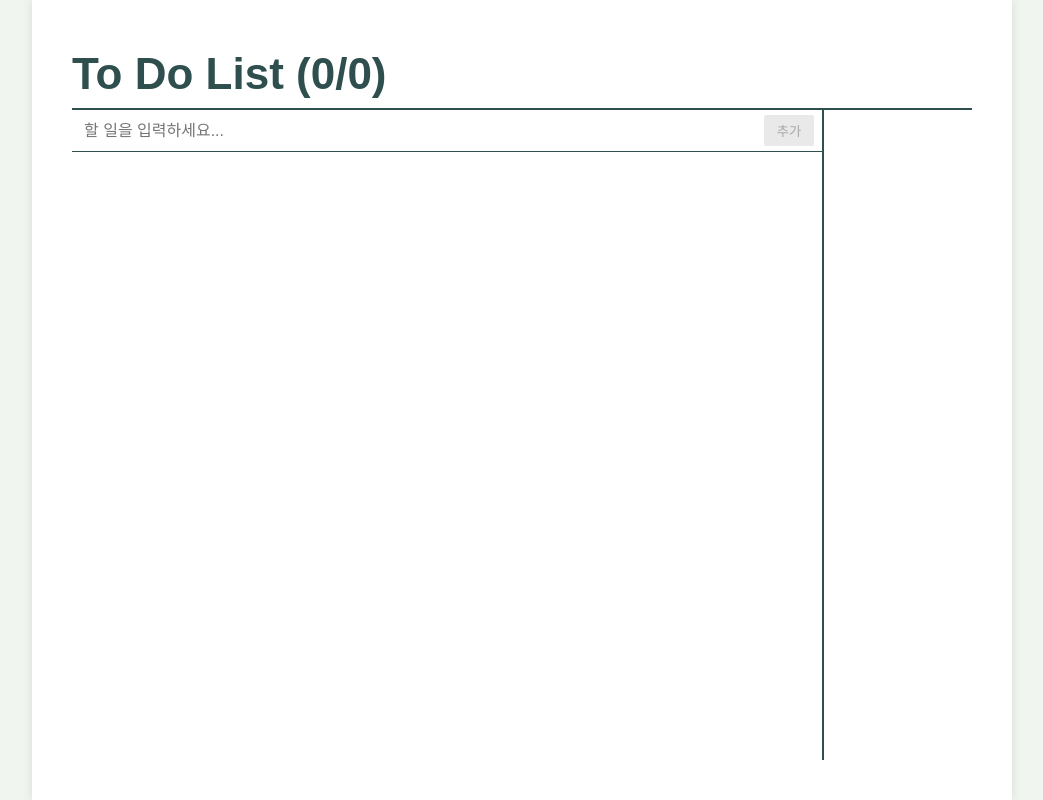
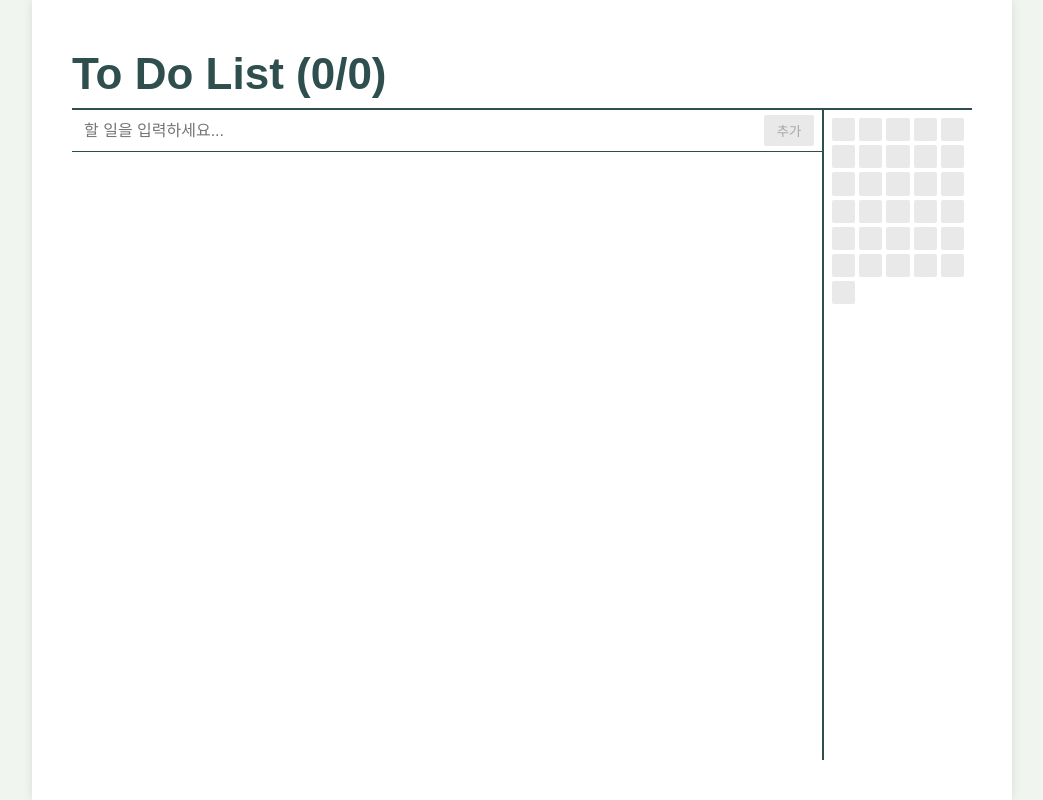
Before and after one commit to CEOS-Developers/react-todo-21th, a React (Vite) app: page / in a window 1280 px wide. Shown: the whole page, without its empty margins (118-1161 px from the left). Built offline with nearby package versions, Linux system fonts and the light colour scheme.

Commit message:
feat: 잔디 UI 구현

```diff
--- /dev/null
+++ b/src/components/Grass/index.tsx
@@ -0,0 +1,16 @@
+import { GrassItem, GrassLayout, GrassWrapper } from './style';
+
+export default function Grass() {
+	return (
+		<GrassWrapper>
+			<GrassLayout>
+				{[
+					0, 1, 2, 3, 4, 5, 6, 7, 8, 9, 10, 11, 12, 13, 14, 15, 16, 17, 18, 119, 20, 21, 22, 23, 24, 25, 26, 27, 28, 29,
+					30,
+				].map((i) => (
+					<GrassItem key={i} />
+				))}
+			</GrassLayout>
+		</GrassWrapper>
+	);
+}
--- /dev/null
+++ b/src/components/Grass/style.tsx
@@ -0,0 +1,26 @@
+import styled from 'styled-components';
+
+export const GrassWrapper = styled.div`
+	border-left: 2px solid darkslategrey;
+	padding: 8px;
+
+	@media (max-width: 639px) {
+		display: none;
+	}
+`;
+
+export const GrassLayout = styled.div`
+	display: grid;
+	grid-template-columns: repeat(5, 1fr);
+	grid-auto-rows: minmax(auto);
+	gap: 4px;
+	height: fit-content;
+`;
+
+export const GrassItem = styled.div`
+	width: 100%;
+	aspect-ratio: 1;
+	margin: auto;
+	background-color: rgb(233, 233, 233);
+	border-radius: 2px;
+`;
--- a/src/pages/Home/index.tsx
+++ b/src/pages/Home/index.tsx
@@ -1,7 +1,8 @@
 import { ChangeEvent, useState } from 'react';
 import TodoItem from '../../components/TodoItem';
-import { Button, Header, Side, Title, TodoContainer, TodoInput, TodoInputBox, TodoList, TodoWrapper } from './style';
+import { Button, Header, Title, TodoContainer, TodoInput, TodoInputBox, TodoList, TodoWrapper } from './style';
 import { TodoDto } from './dto';
+import Grass from '../../components/Grass';
 
 export default function Home() {
 	const [allTodos, setAllTodos] = useState<TodoDto[]>([]);
@@ -81,7 +82,7 @@ export default function Home() {
 						))}
 					</TodoList>
 				</div>
-				<Side />
+				<Grass />
 			</TodoContainer>
 		</TodoWrapper>
 	);
--- a/src/pages/Home/style.tsx
+++ b/src/pages/Home/style.tsx
@@ -47,7 +47,7 @@ export const TodoContainer = styled.div`
 	scrollbar-width: none;
 
 	@media (min-width: 640px) {
-		grid-template-columns: 1fr 150px;
+		grid-template-columns: minmax(400px, 1fr) minmax(100px, 150px);
 	}
 `;
 
@@ -84,11 +84,3 @@ export const TodoList = styled.ul`
 	padding: 0 8px;
 	color: black;
 `;
-
-export const Side = styled.div`
-	border-left: 2px solid darkslategrey;
-
-	@media (max-width: 639px) {
-		display: none;
-	}
-`;
```
